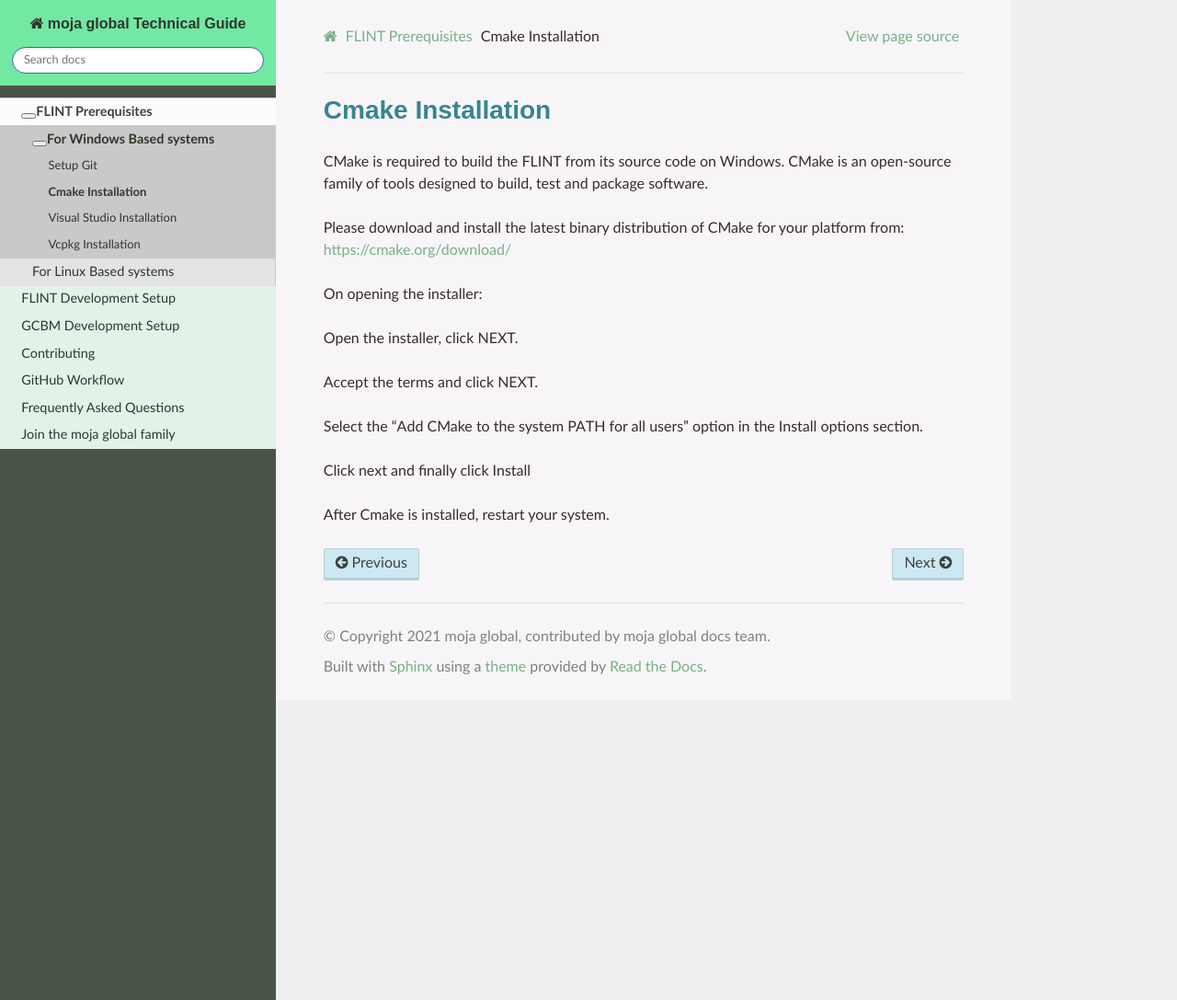
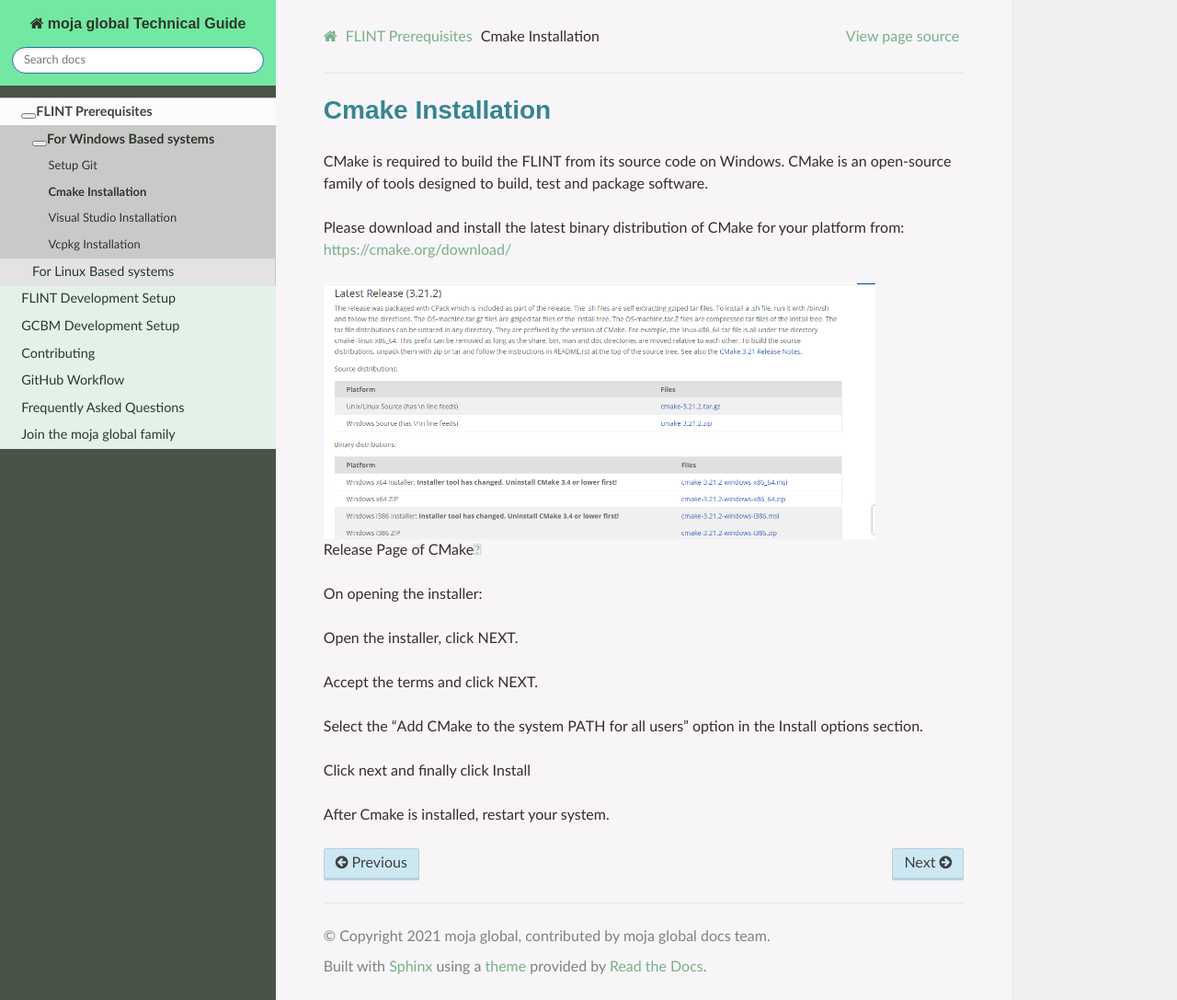
Before and after one commit to moja-global/moja_global_docs, a Sphinx documentation site: the page built from docs/prerequisites/cmake.rst, in a window 1280 px wide and 1087 px high. Shown: the whole window at 92% size. Built offline with Sphinx 7.4.7 and the Read the Docs theme 2.0.0, drawn with Linux system fonts in a browser that asks for light colours.

Commit message:
docs of CMake updated
Signed-off-by: Anirudh Panda <anirudhpandaofficial@gmail.com>

```diff
--- a/docs/prerequisites/cmake.rst
+++ b/docs/prerequisites/cmake.rst
@@ -11,7 +11,7 @@
    for your platform from: https://cmake.org/download/
 
 
-.. image:: ../images/cmake/cmake_release.PNG
+.. figure:: ../images/cmake/cmake_release.PNG
    :alt: Release page of CMake
    :align: center
    :width: 600px
```
